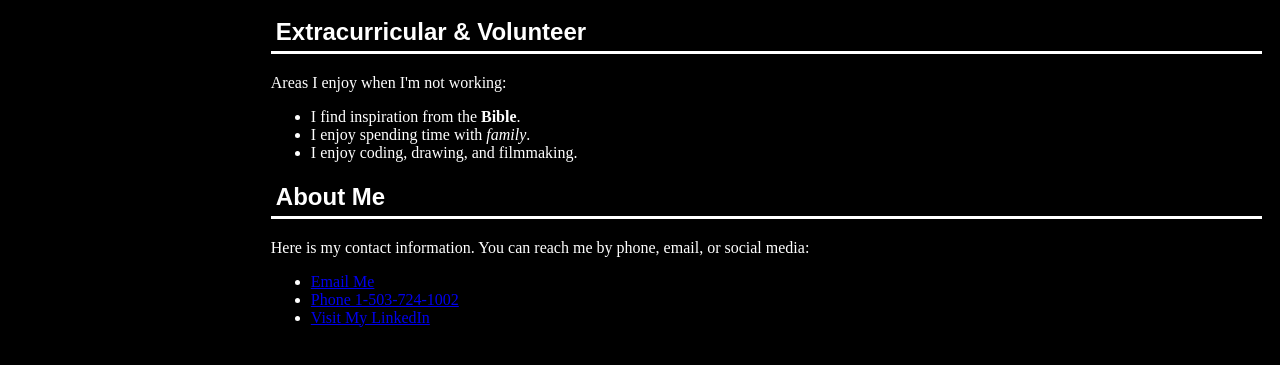
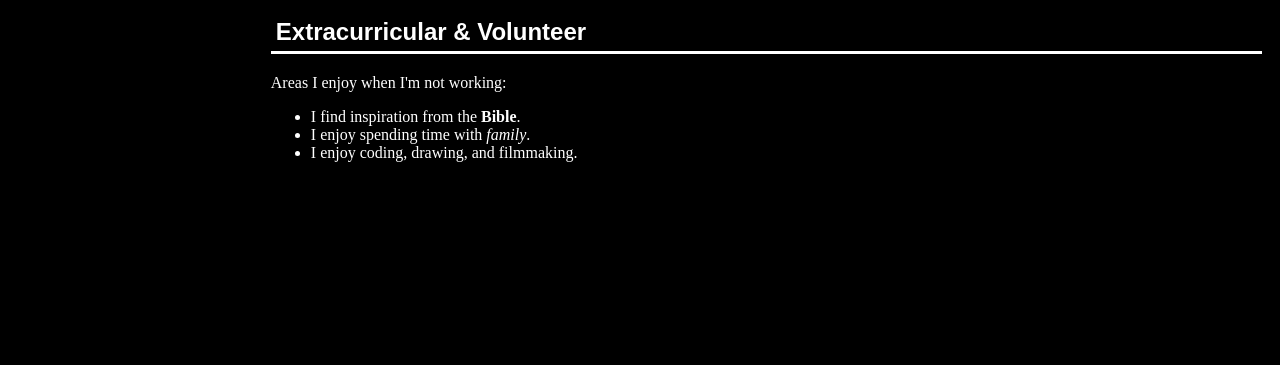
Before and after one commit to gbrough/portfolio, a plain HTML site: page index.html in a window 1280 px wide. Shown: the part 425-790 px from the top of the page. Drawn offline with Linux system fonts and the light colour scheme.

Commit message:
Update index.html

```diff
--- a/index.html
+++ b/index.html
@@ -7,7 +7,7 @@
 </head>
 <body>
   <div class="box-left">
-    <img src="https://scontent-sea1-1.xx.fbcdn.net/v/t1.18169-9/23658374_750375850320_8674426670290598308_n.jpg?_nc_cat=108&ccb=1-3&_nc_sid=174925&_nc_ohc=hK-cho2ZHmwAX-WQPTN&_nc_ht=scontent-sea1-1.xx&oh=32711687e0b5c463dc9a3e04724b48b0&oe=60D7FD67" alt="Picture of Garrett"></img>
+    <img src="https://www.facebook.com/photo/?fbid=750375850320&set=a.513258889610" alt="Picture of Garrett"></img>
     <p>This is my first project site to demonstrate my coding skills.</p>
   </div>
   <div class="box-right">
@@ -33,13 +33,6 @@
       <li>I enjoy spending time with <em>family</em>.</li>
       <li>I enjoy coding, drawing, and filmmaking.</li>
     </ul>
-    <h2>About Me</h2>
-    <p>Here is my contact information. You can reach me by phone, email, or social media:</p>
-    <ul>
-      <li><a href="mailto:gbrough@gmail.com">Email Me</a></li>
-      <li><a href="tel:1-503-724-1002">Phone 1-503-724-1002</a></li>
-      <li><a href="https://www.linkedin.com/in/gbroughton/">Visit My LinkedIn</a></li>
-    </ul>
   </div>
 </body>
 </html>
```
